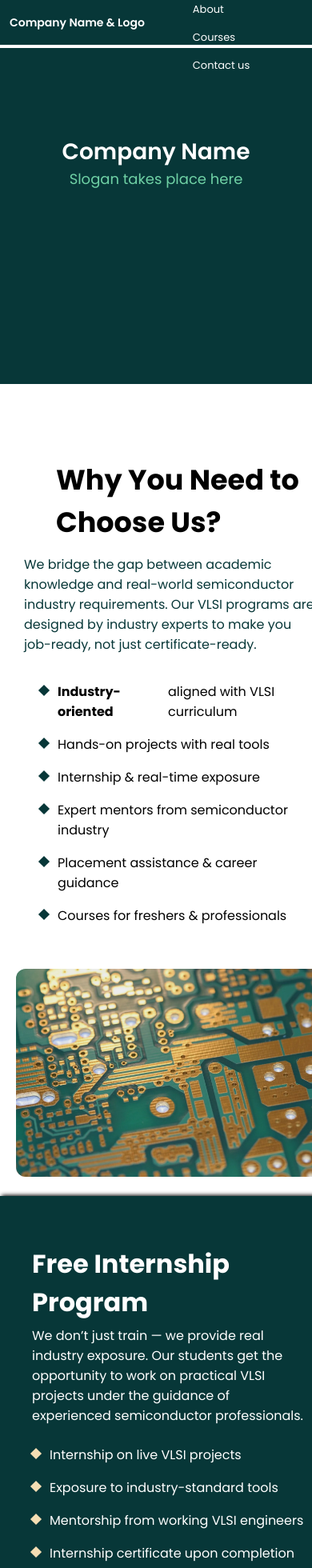
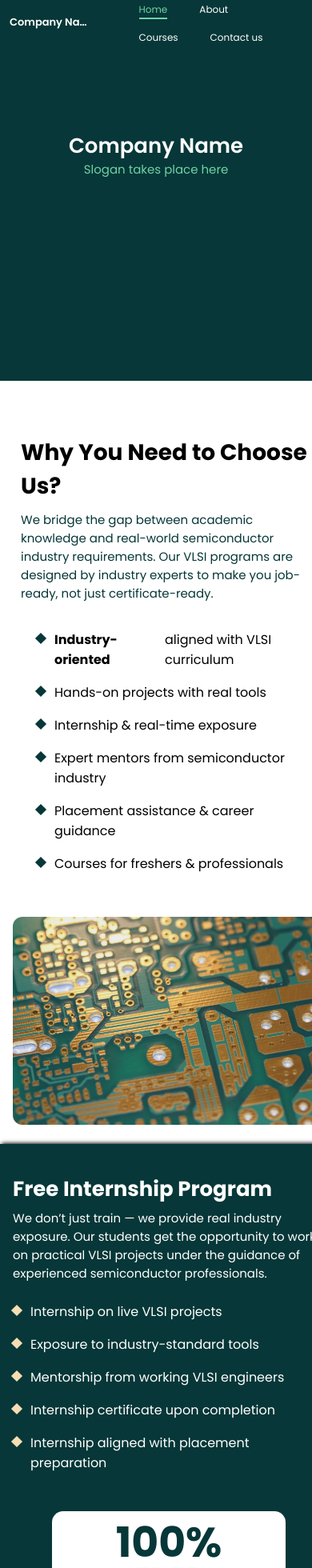
Before and after one commit to Akash-715/VLSI-Application, a React (Vite) app: page / in a window 390 px wide. Shown: the top 1960 px of the page at 80% size. Built offline with nearby package versions, Linux system fonts and the light colour scheme; a web font is replaced by a local one.

Commit message:
few changes in mobile view.

```diff
--- a/src/App.css
+++ b/src/App.css
@@ -363,7 +363,6 @@ body{
     color: #6fd1a5;
 }
 
-
 /* ============================= */
 /* ===== MOBILE RESPONSIVE ===== */
 /* ============================= */
@@ -373,41 +372,53 @@ body{
   /* ---------- NAVBAR ---------- */
 
   .mainNav{
-      padding: 0 12px;          /* 🔑 reduce side space */
+      padding: 0 12px;
       height: 56px;
-      flex-wrap: nowrap;        /* 🔑 prevent wrapping */
+      flex-wrap: nowrap;
+      background-color: #073738;
   }
 
   .brand{
-      font-size: 14px;
-      white-space: nowrap;      /* 🔑 keep in one line */
+      font-size: 13px;
+      max-width: 150px;
+      white-space: nowrap;
+      overflow: hidden;
+      text-overflow: ellipsis;
+      color: white;
   }
 
   .navLinks{
-      gap: 12px;                /* 🔑 tighter gap */
+      display: flex;
+      gap: 10px;
       flex-wrap: nowrap;
   }
 
   .navLinks li{
       padding: 0;
-      font-size: 13px;          /* 🔑 smaller text */
+      font-size: 12px;
       white-space: nowrap;
+      color: white;
   }
 
   .mainNav a{
-      font-size: 13px;
+      font-size: 12px;
   }
 
-  /* prevent mobile auto-scroll bug */
+  .mainNav a::after{
+      height: 2px;
+      bottom: -4px;
+  }
+
+  /* SCROLLED STATE */
   .mainNav.scrolled{
-      background-color: #f5f5f5 !important;
-      box-shadow: none;
+      background-color: #ffffff;
+      box-shadow: 0 2px 10px rgba(0,0,0,0.15);
   }
 
   .mainNav.scrolled a,
   .mainNav.scrolled li,
   .mainNav.scrolled .brand{
-      color: rgb(0, 0, 0) !important;
+      color: #000;
   }
 
   .mainNav.scrolled a::after{
@@ -417,7 +428,7 @@ body{
   /* ---------- PAGE OFFSET ---------- */
 
   .homeDiv{
-      padding-top: 60px; /* SAME AS NAV HEIGHT */
+      padding-top: 56px; /* must match navbar height */
   }
 
   /* ---------- HERO ---------- */
@@ -428,14 +439,15 @@ body{
   }
 
   #head{
-      padding: 90px 20px 0 20px;
-      font-size: 28px;
+      padding: 90px 16px 0;
+      font-size: 26px;
       text-align: center;
   }
 
   #slogan{
-      padding: 0 20px;
+      padding: 0 16px;
       text-align: center;
+      font-size: 15px;
   }
 
   /* ---------- DESCRIPTION ---------- */
@@ -443,11 +455,18 @@ body{
   .descDiv{
       grid-template-columns: 1fr;
       height: auto;
-      padding: 20px;
+      padding: 20px 16px;
+  }
+
+  .descDiv h1{
+      padding: 0;
+      font-size: 28px;
+      text-align: left;
   }
 
   .descContent p{
       padding-left: 0;
+      font-size: 15px;
   }
 
   .descContent ul{
@@ -457,7 +476,7 @@ body{
   .descImage img{
       width: 100%;
       height: auto;
-      margin: 20px 0 0 0;
+      margin: 20px 0 0;
       border-radius: 12px;
   }
 
@@ -465,34 +484,41 @@ body{
 
   .discountDiv{
       grid-template-columns: 1fr;
-      height: auto !important;
-      padding: 20px;
+      height: auto;
+      padding: 20px 16px;
   }
 
   .discountWords{
-      padding: 20px;
-      text-align: left;
+      padding: 0;
+  }
+
+  .discountWords h1{
+      font-size: 26px;
+  }
+
+  .discountWords p{
+      font-size: 15px;
   }
 
   .discountPercentage{
-      margin: 20px auto;
+      margin: 24px auto 0;
       padding: 16px;
+      width: 100%;
       max-width: 260px;
-      width: 100%;
       border-radius: 14px;
   }
 
   .discountPercentage h2{
-      font-size: 56px;
+      font-size: 52px;
   }
 
   .discountPercentage h1{
-      font-size: 32px;
-      letter-spacing: 4px;
+      font-size: 30px;
+      letter-spacing: 3px;
   }
 
   .discountPercentage p{
-      font-size: 18px;
+      font-size: 16px;
       letter-spacing: 2px;
   }
 
@@ -503,13 +529,19 @@ body{
       padding-bottom: 40px;
   }
 
+  .faqDiv h1,
+  .faqDiv h2{
+      padding-left: 16px;
+  }
+
   .faqContent{
-      margin-left: 0 !important;
-      padding: 0 20px;
+      margin-left: 0;
+      padding: 0 16px;
   }
 
   .answer{
       width: 100%;
+      font-size: 14px;
   }
 
   /* ---------- FOOTER ---------- */
@@ -521,7 +553,8 @@ body{
   }
 
   .footerDiv h1{
-      padding: 100px 20px 0 20px;
+      padding: 80px 16px 0;
       text-align: center;
+      font-size: 28px;
   }
 }
```
